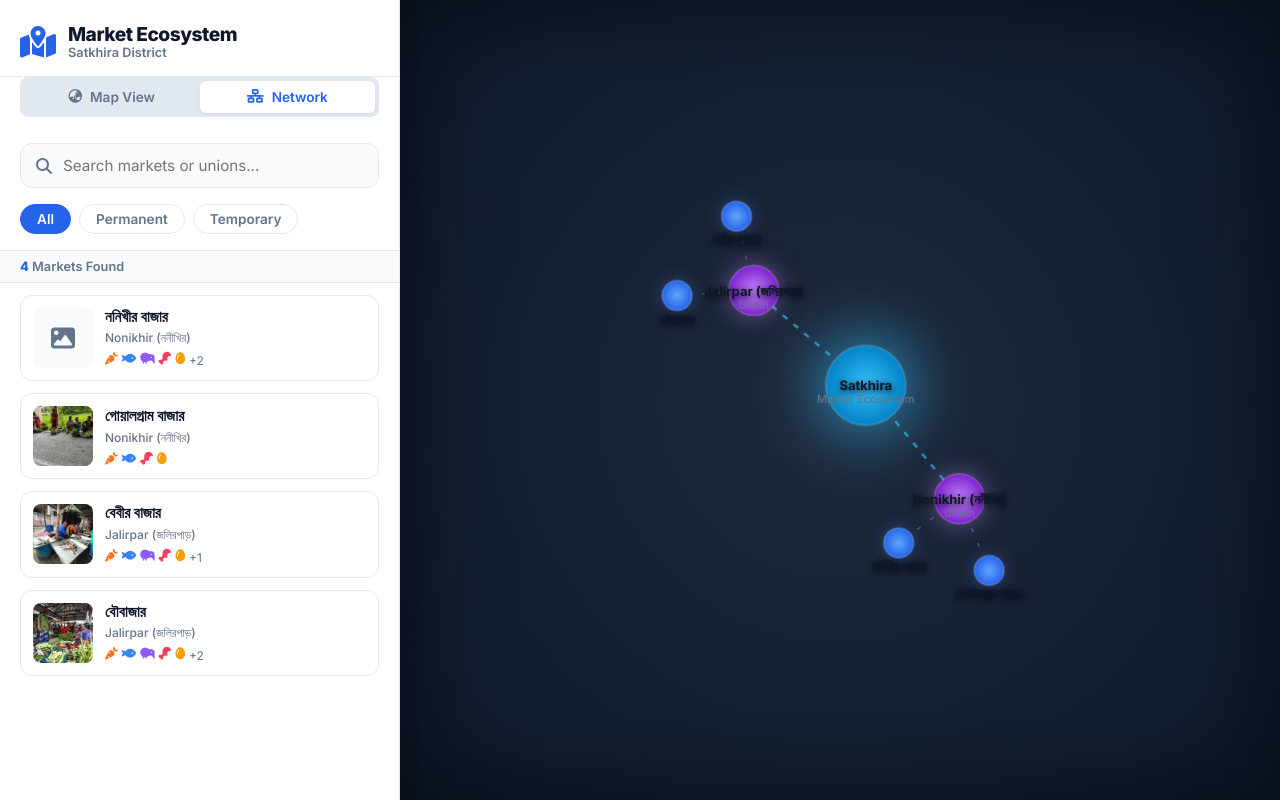
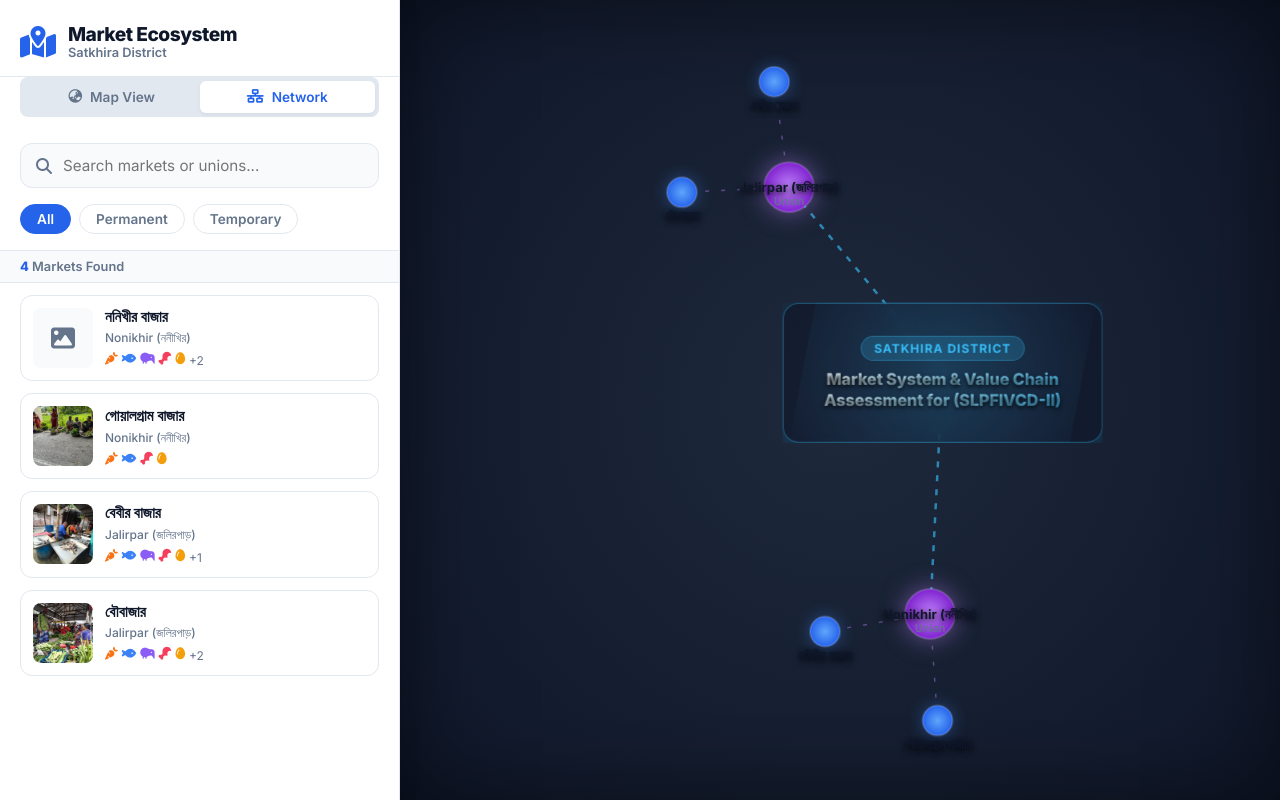
Before and after one commit to BeeKeeper-maker/market-observation-dashboard, a plain HTML site: page index.html in a window 1280 px wide. Both pictures are taken after a click on the button "Network". Drawn offline with nearby package versions, Linux system fonts and the light colour scheme.

Commit message:
feat: Upgraded Network View root node to premium HTML Glassmorphism Card

```diff
--- a/script.js
+++ b/script.js
@@ -421,7 +421,7 @@ function renderNetworkView() {
     Object.keys(unionsMap).forEach(union => {
         const unionId = 'union_' + union;
         nodes.push({ id: unionId, group: 'union', radius: 25, name: union, sub: "Union" });
-        links.push({ source: 'root', target: unionId, distance: 120 });
+        links.push({ source: 'root', target: unionId, distance: 220 });
 
         unionsMap[union].forEach(market => {
             nodes.push({
@@ -432,7 +432,7 @@ function renderNetworkView() {
                 marketData: market,
                 type: market.market_type
             });
-            links.push({ source: unionId, target: market.id, distance: 60 });
+            links.push({ source: unionId, target: market.id, distance: 90 });
         });
     });
 
@@ -466,9 +466,12 @@ function renderNetworkView() {
 
     const simulation = d3.forceSimulation(nodes)
         .force("link", d3.forceLink(links).id(d => d.id).distance(d => d.distance))
-        .force("charge", d3.forceManyBody().strength(-400))
+        .force("charge", d3.forceManyBody().strength(-600))
         .force("center", d3.forceCenter(width / 2, height / 2))
-        .force("collide", d3.forceCollide().radius(d => d.radius + 15).iterations(2));
+        .force("collide", d3.forceCollide().radius(d => {
+            if(d.group === 'root') return 160;
+            return d.radius + 20;
+        }).iterations(3));
 
     const link = svg.append("g")
         .selectAll("line")
@@ -483,10 +486,11 @@ function renderNetworkView() {
         .join("g")
         .call(drag(simulation));
 
-    node.append("circle")
+    // Standard Nodes (Unions & Markets)
+    node.filter(d => d.group !== 'root')
+        .append("circle")
         .attr("class", d => {
             let cls = 'node-circle';
-            if (d.group === 'root') cls += ' node-root';
             if (d.group === 'union') cls += ' node-union';
             if (d.group === 'market') {
                 cls += (d.type && (d.type.includes("Permanent") || d.type.includes("স্থায়ী"))) ? ' node-market-perm' : ' node-market-temp';
@@ -501,21 +505,40 @@ function renderNetworkView() {
             }
         });
 
-    node.append("text")
+    node.filter(d => d.group !== 'root')
+        .append("text")
         .attr("class", "node-text")
         .attr("dy", d => d.group === 'market' ? 28 : 5)
         .attr("text-anchor", "middle")
         .text(d => d.name)
-        .attr("fill", d => (d.group === 'root' || d.group === 'union') ? "#ffffff" : "var(--text-main)");
+        .attr("fill", d => d.group === 'union' ? "#ffffff" : "var(--text-main)");
 
-    if(nodes.some(d => d.sub)) {
-        node.append("text")
+    if(nodes.some(d => d.sub && d.group !== 'root')) {
+        node.filter(d => d.group !== 'root')
+            .append("text")
             .attr("class", "node-text-sub")
             .attr("dy", 18)
             .attr("text-anchor", "middle")
             .text(d => d.sub || "")
-            .attr("fill", d => (d.group === 'root' || d.group === 'union') ? "#cbd5e1" : "var(--text-muted)");
+            .attr("fill", d => d.group === 'union' ? "#cbd5e1" : "var(--text-muted)");
     }
+
+    // Premium HTML Card for Root Node
+    node.filter(d => d.group === 'root')
+        .append("foreignObject")
+        .attr("width", 320)
+        .attr("height", 140)
+        .attr("x", -160)
+        .attr("y", -70)
+        .append("xhtml:div")
+        .attr("class", "d3-root-card")
+        .html(d => `
+            <div class="glow-bg"></div>
+            <div class="content">
+                <span class="badge">Satkhira District</span>
+                <h3>Market System & Value Chain Assessment for (SLPFIVCD-II)</h3>
+            </div>
+        `);
 
     simulation.on("tick", () => {
         link
--- a/style.css
+++ b/style.css
@@ -633,6 +633,80 @@ body {
     pointer-events: none;
 }
 
+/* Premium HTML Card for Root Node */
+.d3-root-card {
+    width: 100%;
+    height: 100%;
+    position: relative;
+    display: flex;
+    align-items: center;
+    justify-content: center;
+    border-radius: 16px;
+    padding: 12px;
+    box-sizing: border-box;
+    cursor: pointer;
+    background: rgba(15, 23, 42, 0.6);
+    backdrop-filter: blur(8px);
+    border: 1px solid rgba(56, 189, 248, 0.4);
+    box-shadow: 0 8px 32px rgba(2, 132, 199, 0.3);
+    transition: all 0.3s cubic-bezier(0.175, 0.885, 0.32, 1.275);
+}
+
+.d3-root-card:hover {
+    transform: scale(1.05);
+    border-color: rgba(56, 189, 248, 0.8);
+    box-shadow: 0 12px 40px rgba(2, 132, 199, 0.5);
+}
+
+.d3-root-card .glow-bg {
+    position: absolute;
+    top: -50%; left: -50%;
+    width: 200%; height: 200%;
+    background: radial-gradient(circle at center, rgba(56, 189, 248, 0.2) 0%, transparent 50%);
+    animation: rotateGlow 10s linear infinite;
+    pointer-events: none;
+    z-index: 0;
+}
+
+@keyframes rotateGlow {
+    0% { transform: rotate(0deg); }
+    100% { transform: rotate(360deg); }
+}
+
+.d3-root-card .content {
+    position: relative;
+    z-index: 1;
+    text-align: center;
+    display: flex;
+    flex-direction: column;
+    align-items: center;
+    gap: 8px;
+}
+
+.d3-root-card .badge {
+    background: rgba(56, 189, 248, 0.2);
+    color: #38bdf8;
+    border: 1px solid rgba(56, 189, 248, 0.3);
+    padding: 4px 12px;
+    border-radius: 20px;
+    font-size: 0.75rem;
+    font-weight: 700;
+    text-transform: uppercase;
+    letter-spacing: 1px;
+}
+
+.d3-root-card h3 {
+    margin: 0;
+    font-size: 1rem;
+    font-weight: 800;
+    color: #ffffff;
+    line-height: 1.3;
+    text-shadow: 0 2px 4px rgba(0,0,0,0.8);
+    background: linear-gradient(135deg, #ffffff 0%, #38bdf8 100%);
+    -webkit-background-clip: text;
+    -webkit-text-fill-color: transparent;
+}
+
 .link-line {
     stroke: rgba(56, 189, 248, 0.3);
     stroke-opacity: 0.8;
```
